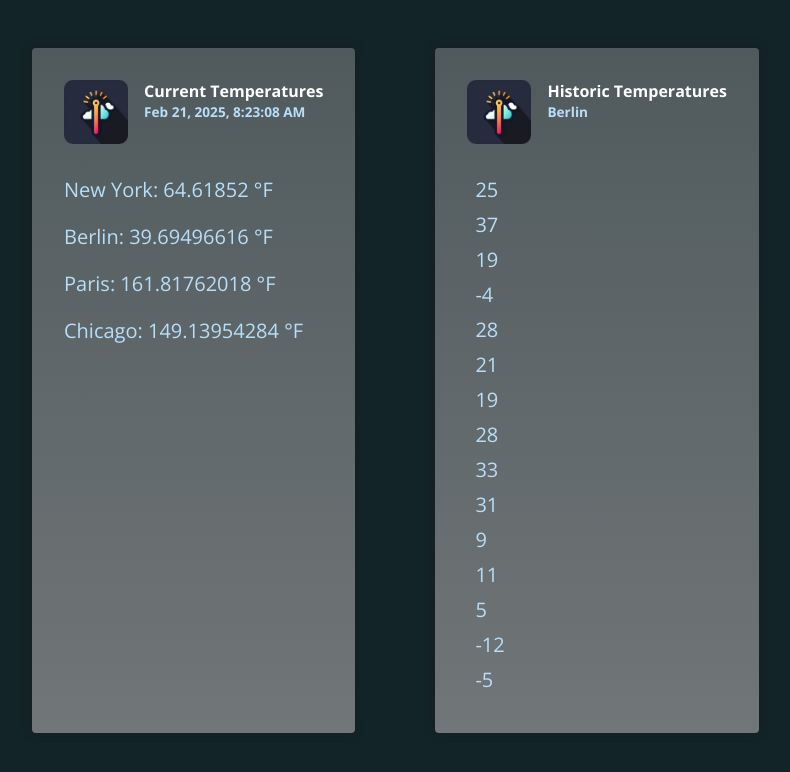
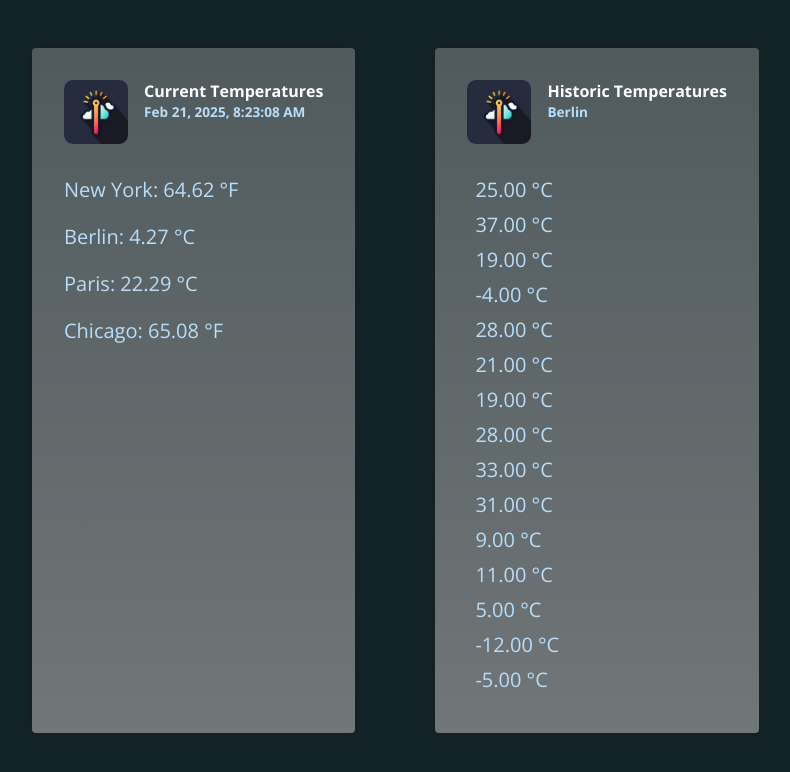
Before and after one commit to yana-07/angular-projects, an Angular app in the folder 07-pipes/: page / in a window 1280 px wide. Shown: the top 772 px of the page, without its empty margins (168-958 px from the left). Built offline with nearby package versions, Linux system fonts and the light colour scheme.

Commit message:
update custom pipe to display only two digits after the decimal point

```diff
--- a/07-pipes/src/app/app.component.html
+++ b/07-pipes/src/app/app.component.html
@@ -7,10 +7,10 @@
         <p>{{ currentDate | date:'medium' }}</p>
       </div>
     </header>
-    <p>New York: {{ currentTemperaturs.newYork| temp:'cel':'fah' }}</p>
-    <p>Berlin: {{ currentTemperaturs.berlin | temp:'cel':'fah' }}</p>
-    <p>Paris: {{ currentTemperaturs.paris | temp:'cel':'fah' }}</p>
-    <p>Chicago: {{ currentTemperaturs.chicago | temp:'cel':'fah' }}</p>
+    <p>New York: {{ currentTemperaturs.newYork | temp:'cel':'fah' }}</p>
+    <p>Berlin: {{ currentTemperaturs.berlin | temp:'cel' }}</p>
+    <p>Paris: {{ currentTemperaturs.paris | temp:'fah':'cel' }}</p>
+    <p>Chicago: {{ currentTemperaturs.chicago | temp:'fah' }}</p>
   </article>
 
   <article class="temperatures">
@@ -23,7 +23,7 @@
     </header>
     <ul>
       @for (temperature of historicTemperatures; track temperature) {
-      <li (click)="onReset($index)">{{ temperature }}</li>
+      <li (click)="onReset($index)">{{ temperature | temp:'cel' }}</li>
       }
     </ul>
   </article>
--- a/07-pipes/src/app/temperature.pipe.ts
+++ b/07-pipes/src/app/temperature.pipe.ts
@@ -1,14 +1,22 @@
-import { Pipe, PipeTransform } from "@angular/core";
+import { Pipe, PipeTransform } from '@angular/core';
 
 @Pipe({
   name: 'temp',
-    standalone: true
+  standalone: true,
 })
 export class TemperaturePipe implements PipeTransform {
-    transform(value: string | number, inputType: 'cel' | 'fah', outputType?: 'cel' | 'fah') {
+  transform(
+    value: string | number | null,
+    inputType: 'cel' | 'fah',
+    outputType?: 'cel' | 'fah'
+  ) {
+    if (!value) {
+      return value;
+    }
+
     let val: number;
 
-        if(typeof value === 'string') {
+    if (typeof value === 'string') {
       val = parseFloat(value);
     } else {
       val = value;
@@ -30,6 +38,6 @@ export class TemperaturePipe implements PipeTransform {
       symbol = outputType === 'cel' ? '°C' : '°F';
     }
 
-        return `${outputTemp} ${symbol}`;
+    return `${outputTemp.toFixed(2)} ${symbol}`;
   }
 }
```
Lines whose indentation alone changed are shown as unchanged.
